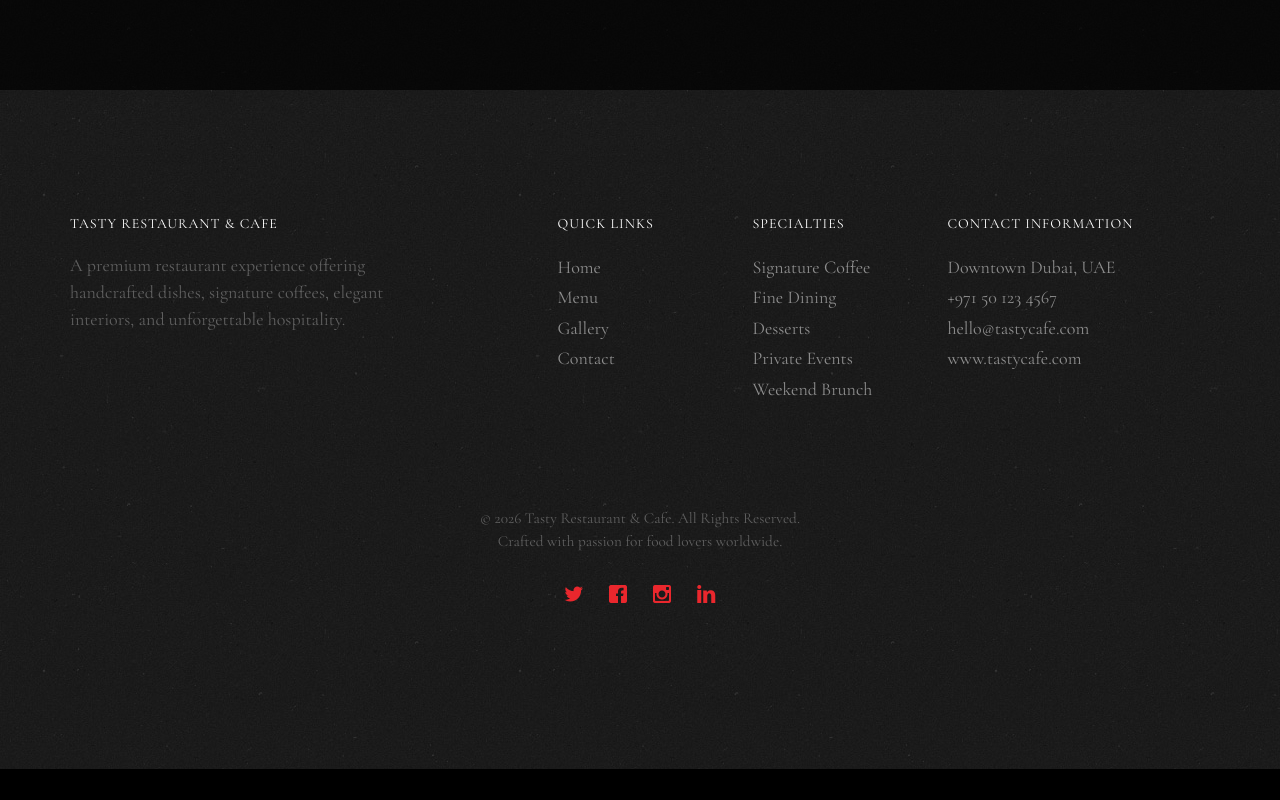
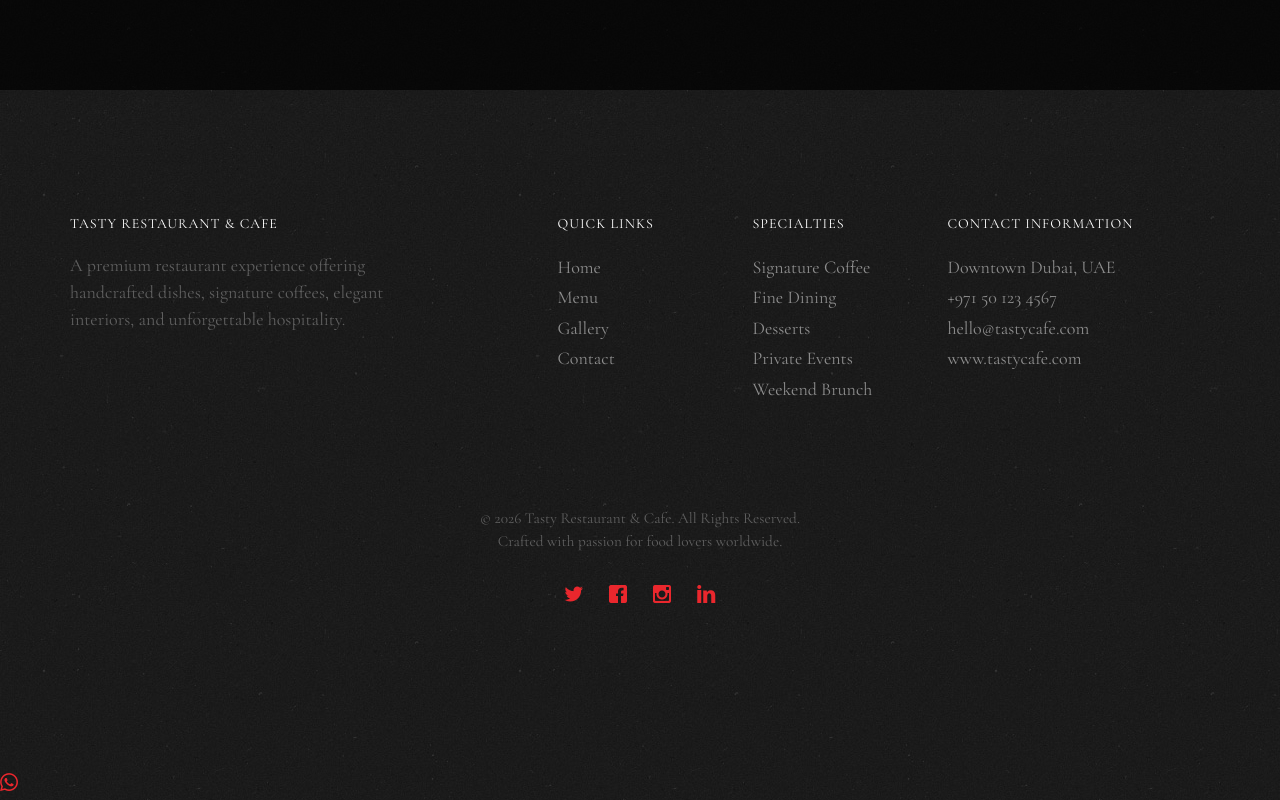
Before and after one commit to techoccasions-debug/tasty_cafe, a plain HTML site: page about.html in a window 1280 px wide. Shown: the part 4670-5470 px from the top of the page. Before the commit the page ends 5439 px from the top, so only its background shows below. Drawn offline with nearby package versions, Linux system fonts and the light colour scheme; files whose address does not match are found by name.

Commit message:
Update about.html

```diff
--- a/about.html
+++ b/about.html
@@ -488,7 +488,13 @@
 		<i class="icon-arrow-up22"></i>
 	</a>
 </div>
+<a href="https://wa.me/971501234567"
+class="whatsapp-float"
+target="_blank">
 
+<i class="icon-whatsapp"></i>
+
+</a>
 <!-- jQuery -->
 <script src="js/jquery.min.js"></script>
 
```
